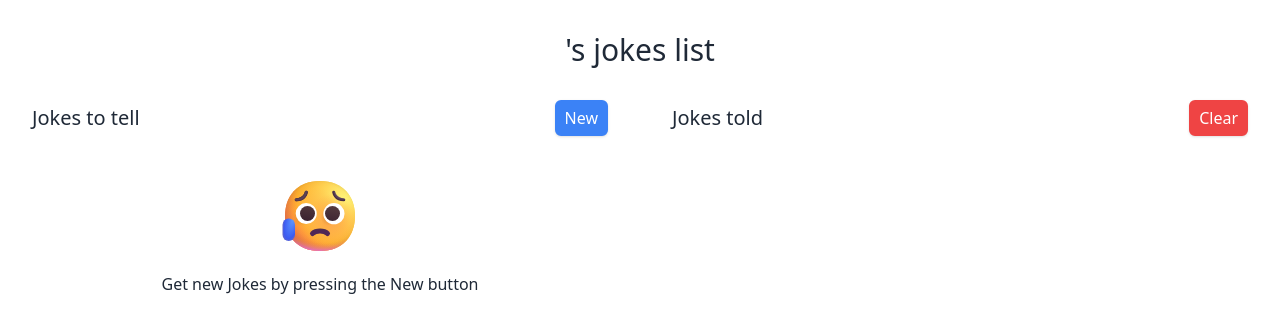
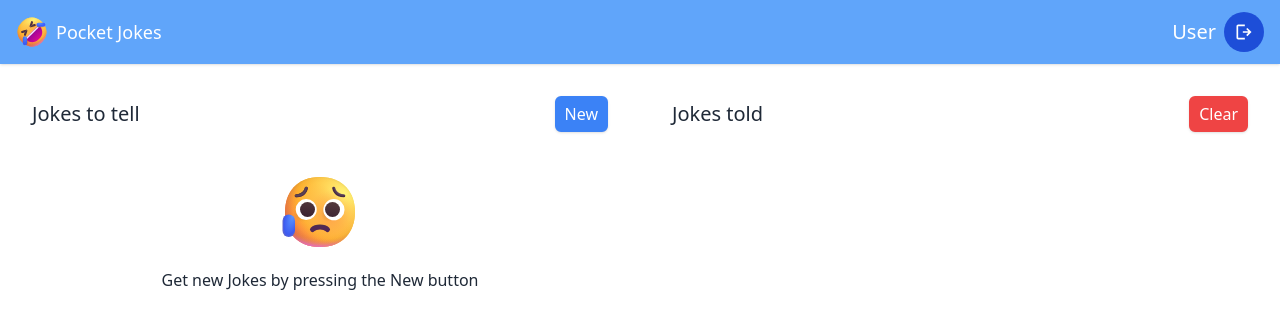
Before and after one commit to josushu0/todo-react, a React (Vite) app: page /tasks in a window 1280 px wide. Shown: the top 332 px of the page. Built offline with nearby package versions, Linux system fonts and the light colour scheme.

Commit message:
feat(TasksPage): added navbar

```diff
--- a/src/pages/TasksPage.jsx
+++ b/src/pages/TasksPage.jsx
@@ -4,11 +4,10 @@ import { getJokes } from "../store/slices/jokes/thunks"
 import { clearAll } from "../store/slices/jokes/jokesSlice"
 import TasksList from "../components/TasksList/List"
 import EmptyList from "../components/TasksList/EmptyList"
+import NavBar from "../components/NavBar/NavBar"
 
 function TasksPage() {
 	const jokes = useSelector((state) => state.jokes)
-	const user = useSelector((state) => state.user)
-	console.log("User: ", user)
 	const dispatch = useDispatch()
 
 	useEffect(() => {
@@ -16,8 +15,8 @@ function TasksPage() {
 	}, [jokes])
 
 	return (
-		<main className="min-h-screen w-screen text-gray-800 grid grid-cols-2 auto-rows-min my-8">
-			<h1 className="col-span-2 row-span-1 text-center text-3xl mb-8">{user.name}'s jokes list</h1>
+		<main className="min-h-screen w-screen text-gray-800 grid grid-cols-2 auto-rows-min">
+			<NavBar />
 			<section className="col-span-1 row-span-1 flex flex-col ">
 				<div className="max-w-xl mx-auto w-full">
 					<div className="flex justify-between items-center mb-4">
```
